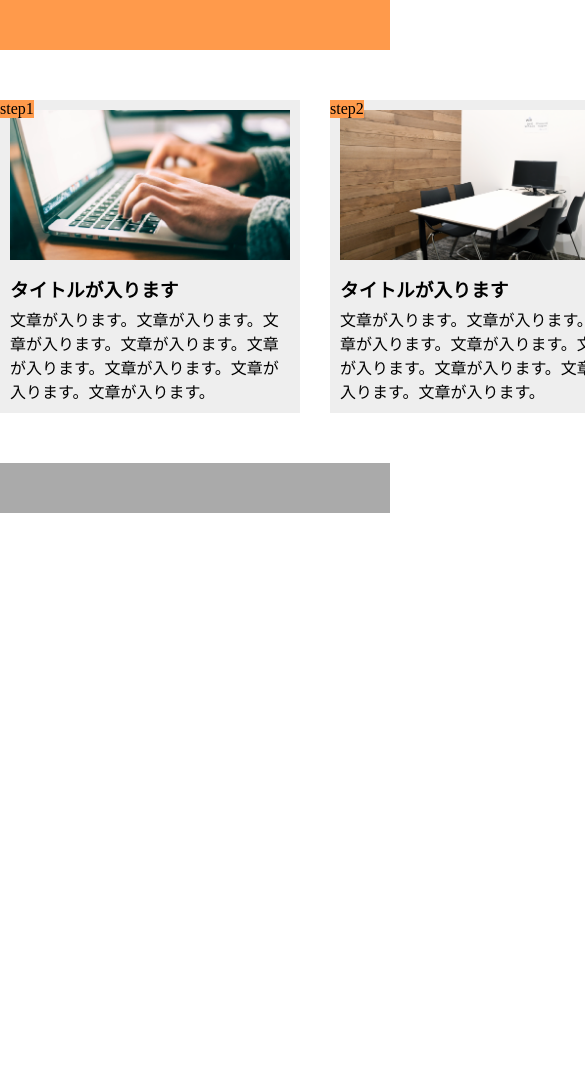
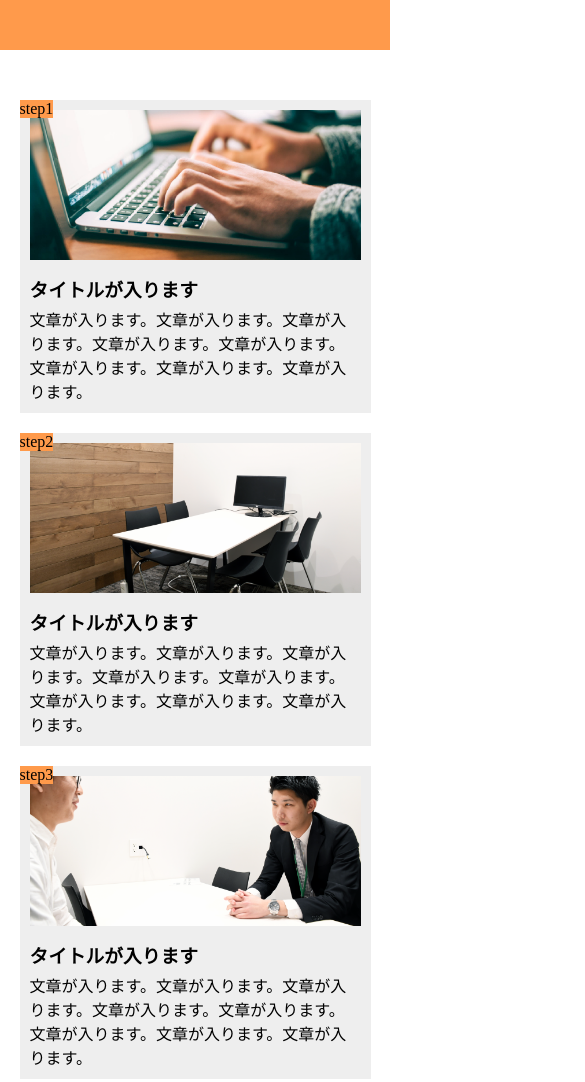
Before and after one commit to kitacat51/chapter9_exercise, a plain HTML site: page index.html in a window 390 px wide. Shown: the top 1082 px of the page, 585 px wide, since content can reach past the window. Before the commit the page ends 844 px from the top, so only its background shows below. Drawn offline with Linux system fonts and the light colour scheme.

Commit message:
レスポンシブ

```diff
--- a/index.html
+++ b/index.html
@@ -2,6 +2,8 @@
 <html lang="ja">
   <head>
     <meta charset="UTF-8" />
+    <!--レスポンシブ-->
+    <meta name="viewport" content="width=device-width,initial-scale=1.0">
     <!-- CSSファイルの読み込み -->
     <link rel="stylesheet" href="style.css" />
     <title>chaper9_exerscise</title>
@@ -36,9 +38,6 @@
       </section>
 
     </main>
-
+  <footer></footer>
   </body>
-
-  <footer></footer>
-
 </html>
--- a/style.css
+++ b/style.css
@@ -40,7 +40,6 @@ main{
 }
 
 .step-image1{
-  width: auto;
   height: 150px;
   background-image: url(img/flow01.png);
   background-size: cover;
@@ -48,7 +47,6 @@ main{
 }
 
 .step-image2{
-  width: auto;
   height: 150px;
   background-image: url(img/flow02.png);
   background-size: cover;
@@ -56,7 +54,6 @@ main{
 }
 
 .step-image3{
-  width: auto;
   height: 150px;
   background-image: url(img/flow03.png);
   background-size: cover;
@@ -67,3 +64,32 @@ footer{
   height: 50px;
   background-color: #aaaaaa;
 }
+
+@media screen and (max-width:768px){
+  header{
+    width: 100%;
+  }
+
+  main{
+    width: 100%;
+    display: block;
+    }
+
+  .step-box{
+    width: 90%;
+    margin-bottom: 20px;
+    margin-left: 5%;
+    margin-right: 5%;
+  }
+
+  .step-image1{
+ 　 height: 150px;
+  }
+  .step-box:nth-child(3){
+    margin-bottom: 0;
+  }
+
+  footer{
+    width: 100%;
+  }
+}
```
